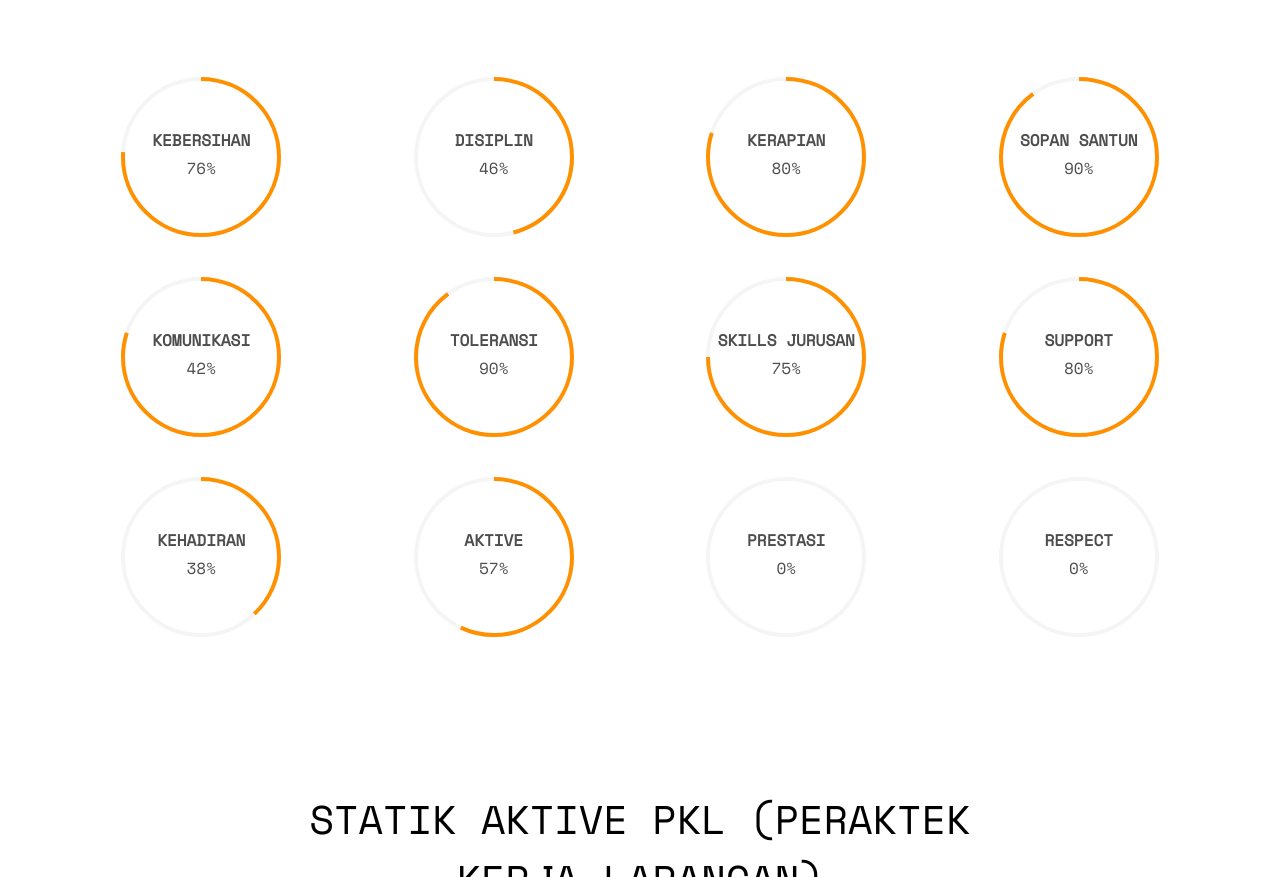
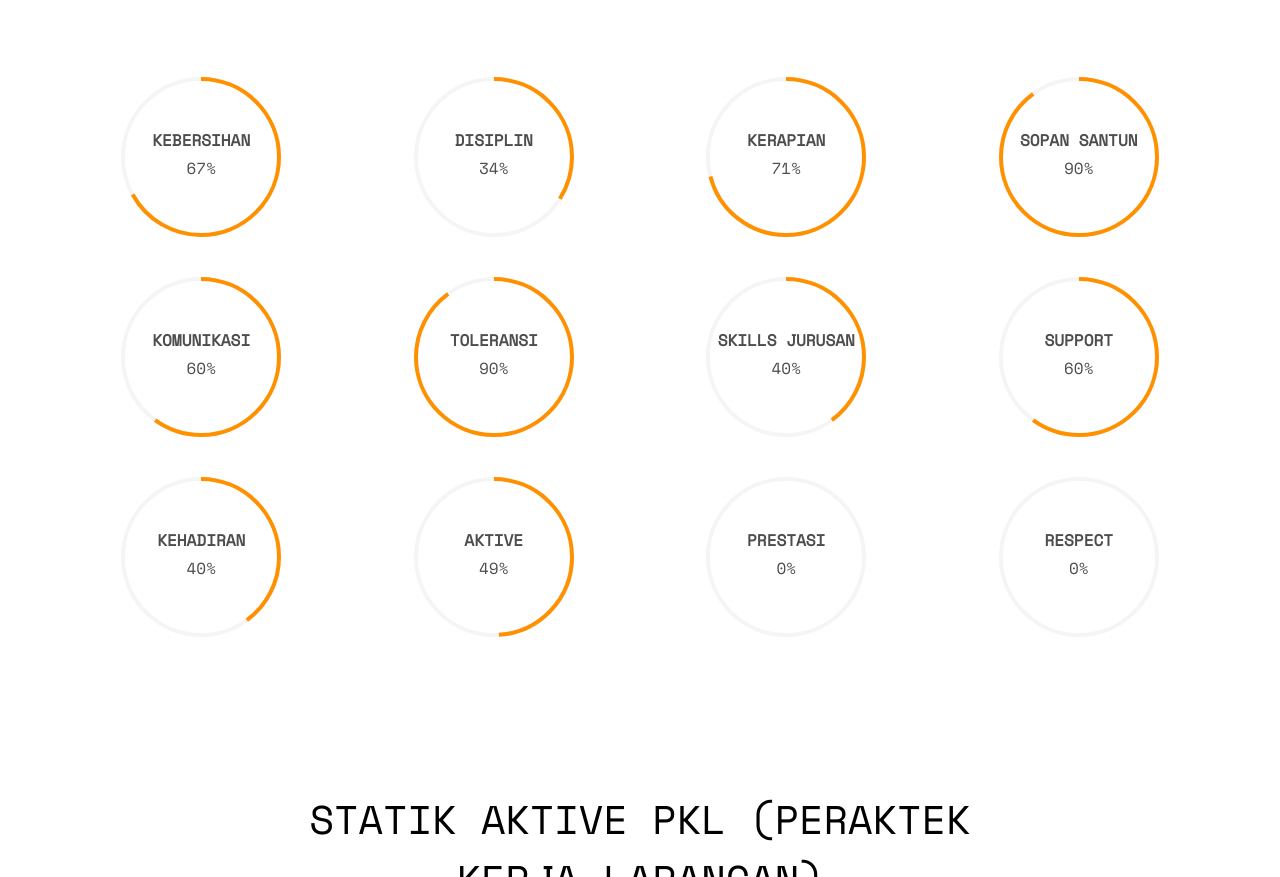
Before and after one commit to ngalamkreatifbos/StatusRafli.github.io, a plain HTML site: page index.html in a window 1280 px wide. Shown: the part 4671-5548 px from the top of the page. Drawn offline with nearby package versions, Linux system fonts and the light colour scheme; some packages are replaced by stand-ins of ours; no server answers; files whose address does not match are found by name.

Commit message:
Update index.html

```diff
--- a/index.html
+++ b/index.html
@@ -313,35 +313,35 @@
 			</div>
 			<div class="row row-pb-md">
 				<div class="col-md-3 col-sm-6 col-xs-12 text-center">
-					<div class="chart" data-percent="76"><span><strong>KEBERSIHAN</strong>76%</span></div>
+					<div class="chart" data-percent="67"><span><strong>KEBERSIHAN</strong>67%</span></div>
 				</div>
 				<div class="col-md-3 col-sm-6 col-xs-12 text-center">
-					<div class="chart" data-percent="46"><span><strong>DISIPLIN</strong>46%</span></div>
+					<div class="chart" data-percent="34"><span><strong>DISIPLIN</strong>34%</span></div>
 				</div>
 				<div class="col-md-3 col-sm-6 col-xs-12 text-center">
-					<div class="chart" data-percent="80"><span><strong>KERAPIAN</strong>80%</span></div>
+					<div class="chart" data-percent="71"><span><strong>KERAPIAN</strong>71%</span></div>
 				</div>
 
 				<div class="col-md-3 col-sm-6 col-xs-12 text-center">
 					<div class="chart" data-percent="90"><span><strong>SOPAN SANTUN</strong>90%</span></div>
 				</div>
 				<div class="col-md-3 col-sm-6 col-xs-12 text-center">
-					<div class="chart" data-percent="80"><span><strong>KOMUNIKASI</strong>42%</span></div>
+					<div class="chart" data-percent="60"><span><strong>KOMUNIKASI</strong>60%</span></div>
 				</div>
 				<div class="col-md-3 col-sm-6 col-xs-12 text-center">
 					<div class="chart" data-percent="90"><span><strong>TOLERANSI</strong>90%</span></div>
 				</div>
 				<div class="col-md-3 col-sm-6 col-xs-12 text-center">
-					<div class="chart" data-percent="75"><span><strong>SKILLS JURUSAN</strong>75%</span></div>
+					<div class="chart" data-percent="40"><span><strong>SKILLS JURUSAN</strong>40%</span></div>
 				</div>
 				<div class="col-md-3 col-sm-6 col-xs-12 text-center">
-					<div class="chart" data-percent="80"><span><strong>SUPPORT</strong>80%</span></div>
+					<div class="chart" data-percent="60"><span><strong>SUPPORT</strong>60%</span></div>
 				</div>
 				<div class="col-md-3 col-sm-6 col-xs-12 text-center">
-					<div class="chart" data-percent="38"><span><strong>KEHADIRAN</strong>38%</span></div>
+					<div class="chart" data-percent="40"><span><strong>KEHADIRAN</strong>40%</span></div>
 				</div>
 			<div class="col-md-3 col-sm-6 col-xs-12 text-center">
-				<div class="chart" data-percent="57"><span><strong>AKTIVE</strong>57%</span></div>
+				<div class="chart" data-percent="49"><span><strong>AKTIVE</strong>49%</span></div>
 			</div>
 			<div class="col-md-3 col-sm-6 col-xs-12 text-center">
 				<div class="chart" data-percent="0"><span><strong>PRESTASI</strong>0%</span></div>
```
